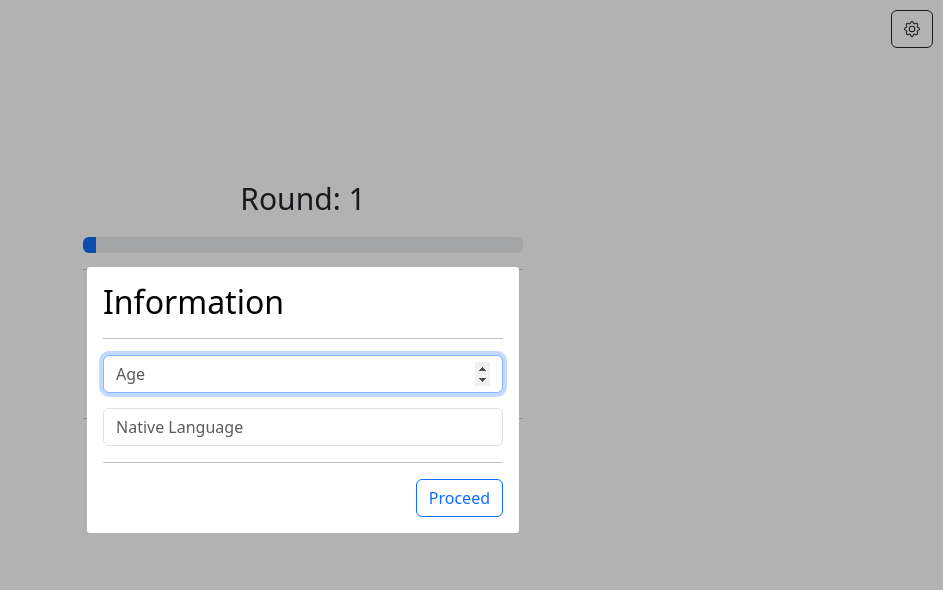
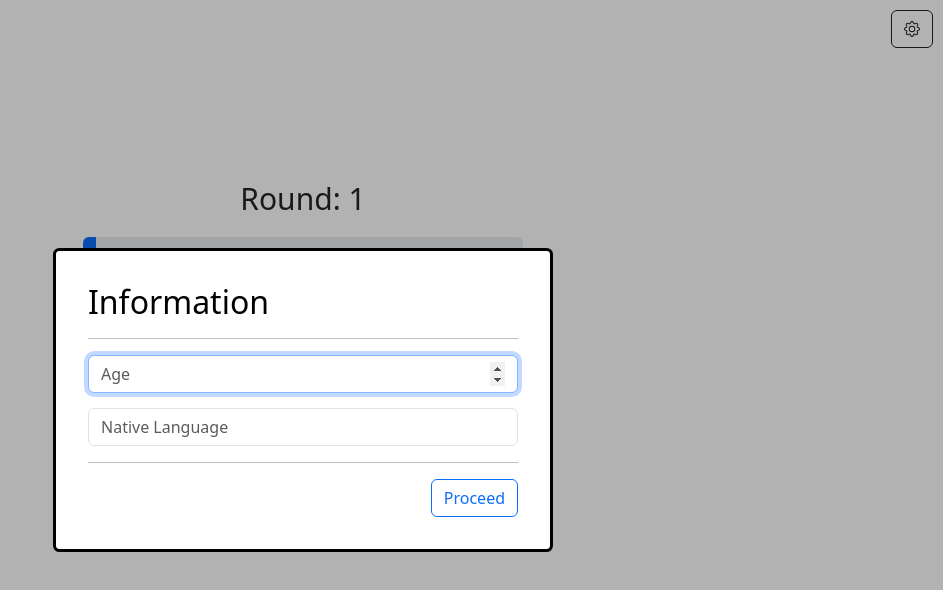
Before and after one commit to UmarRamzan/Audio-Deepfake-Measurements, a SvelteKit app in the folder web_app/: page / in a window 1280 px wide. Shown: the top 590 px of the page, without its empty margins (337-1280 px from the left). Built offline with nearby package versions, Linux system fonts and the light colour scheme; no server answers; the database is empty.

Commit message:
Update +page.svelte

```diff
--- a/web_app/src/routes/+page.svelte
+++ b/web_app/src/routes/+page.svelte
@@ -234,7 +234,7 @@
 	<div on:click|stopPropagation>
 		<h2>Information</h2>
 		<hr />
-		<div style="width: 400px;">
+		<div style="max-width: 500px;">
             <div style="display: flex; justify-content: center; margin-top:15px">
                 <input type="number" min="1" max="100" class="form-control" placeholder="Age" bind:value={age} required>
             </div>
@@ -306,10 +306,8 @@
 <style>
 
     dialog {
-    max-width: 32em;
-    border-radius: 0.2em;
-    border: none;
-    padding: 0;
+    width: 500px;
+    border-radius: 0.4em;
 	}
 	dialog::backdrop {
 		background: rgba(0, 0, 0, 0.3);
```
